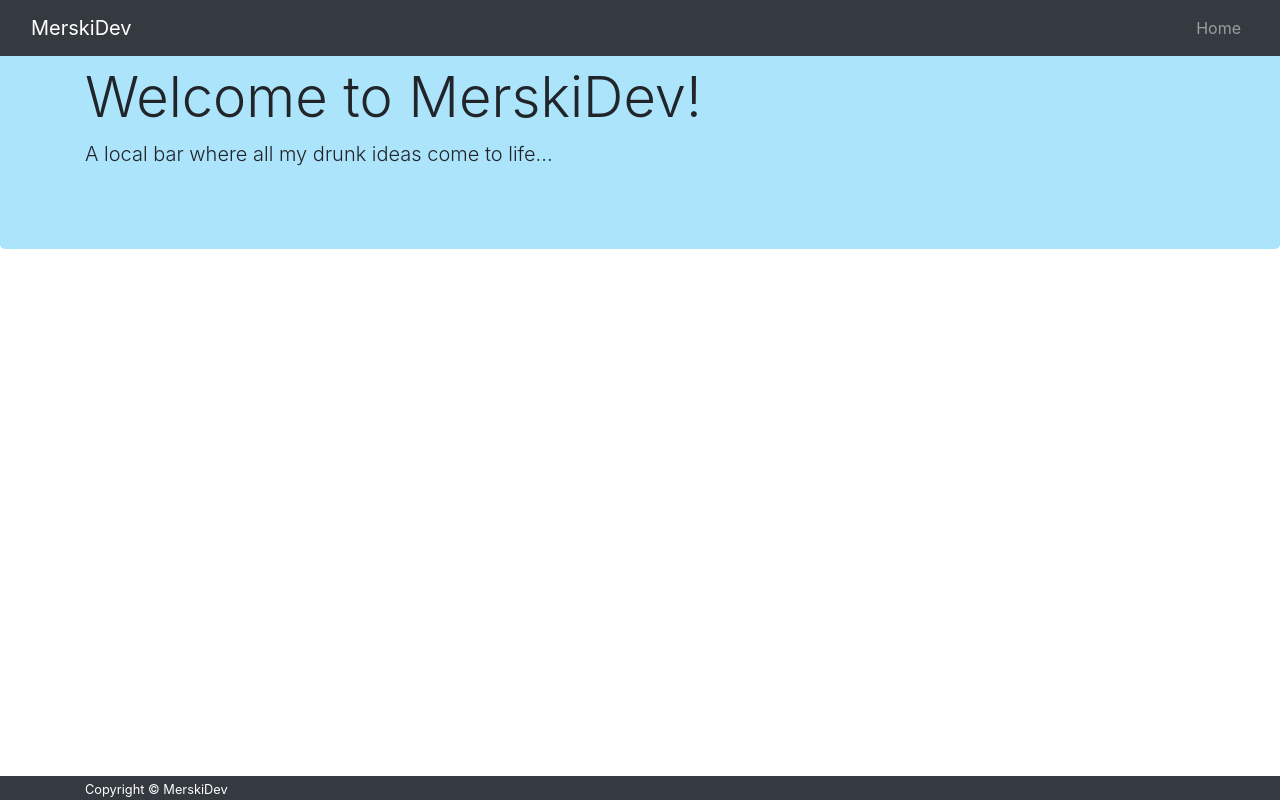
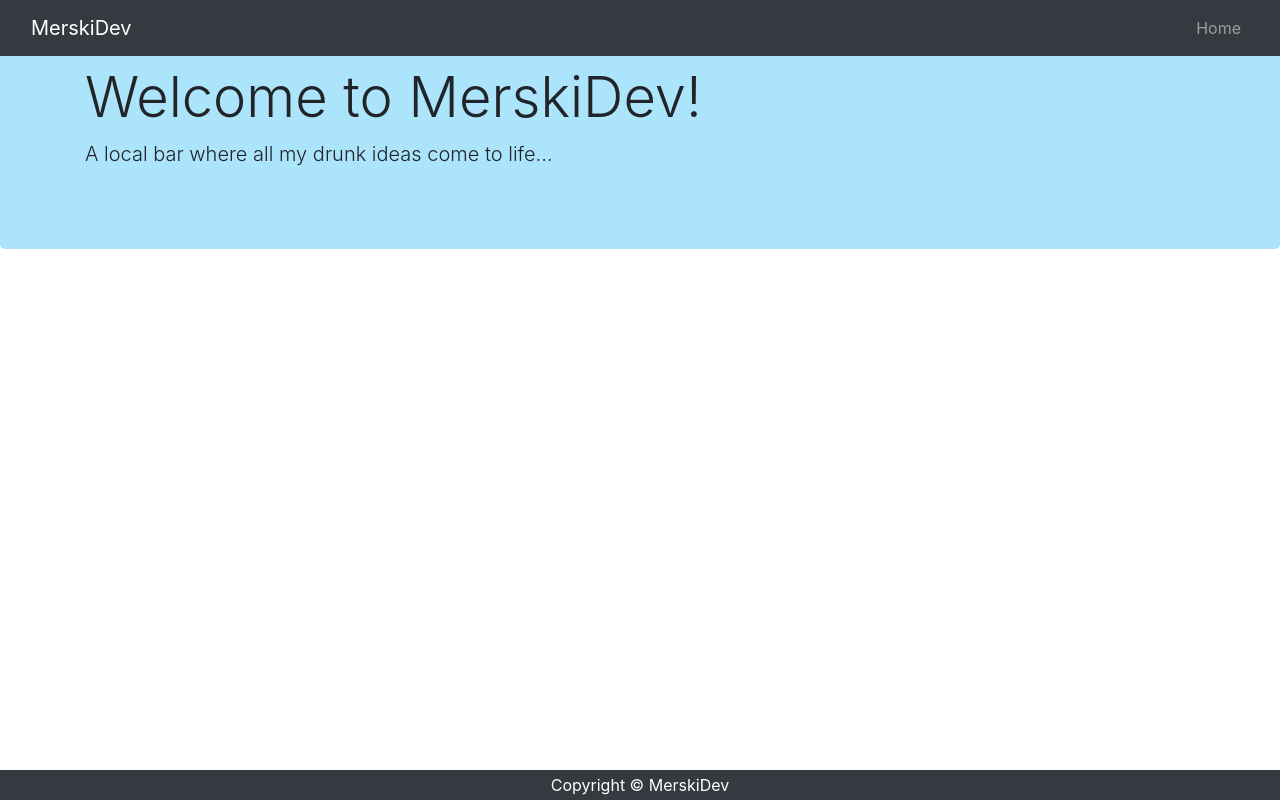
Before and after one commit to merski007/MerskiDev, an Angular app: page / in a window 1280 px wide. Built offline with nearby package versions, Linux system fonts and the light colour scheme.

Commit message:
Added a footer css file and adjust content on page.

```diff
--- /dev/null
+++ b/src/app/footer/footer.component.css
@@ -0,0 +1,3 @@
+footer{
+height: 30px;
+}
--- a/src/app/footer/footer.component.html
+++ b/src/app/footer/footer.component.html
@@ -1,5 +1,9 @@
 <footer class="footer bg-dark fixed-bottom">
-    <div class="container text-white">
-        <small>Copyright &copy; {{title}}</small>
+    <div class="container text-white text-center h-100">
+        <div class="row h-100 align-items-center">
+            <div class="col-md">
+                Copyright &copy; {{title}}
+            </div>
+        </div>
     </div>
 </footer>
--- a/src/app/footer/footer.component.ts
+++ b/src/app/footer/footer.component.ts
@@ -2,7 +2,8 @@ import { Component } from '@angular/core';
 
 @Component({
     selector: 'pm-footer',
-    templateUrl: './footer.component.html'
+    templateUrl: './footer.component.html',
+    styleUrls:['./footer.component.css']
 })
 
 export class FooterComponent {
```
